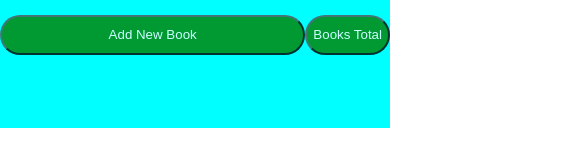
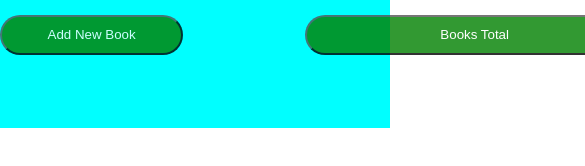
Before and after one commit to Wincc88/Books, a plain HTML site: page index.html in a window 390 px wide. Shown: the top 166 px of the page, 585 px wide, since content can reach past the window. Drawn offline with Linux system fonts and the light colour scheme.

Commit message:
adjust @media width

```diff
--- a/stylesheet.css
+++ b/stylesheet.css
@@ -212,8 +212,12 @@ th, td, tr {
         grid-template-columns: 1fr;
     }
 
-    #addbookbtn, #allBooks {
-        width: 100%;
+    #addbookbtn  {
+        width: 60%;
+        margin-top: 10px;
+    }
+    #allBooks {
+        width: 400%;
         margin-top: 10px;
     }
 
```
